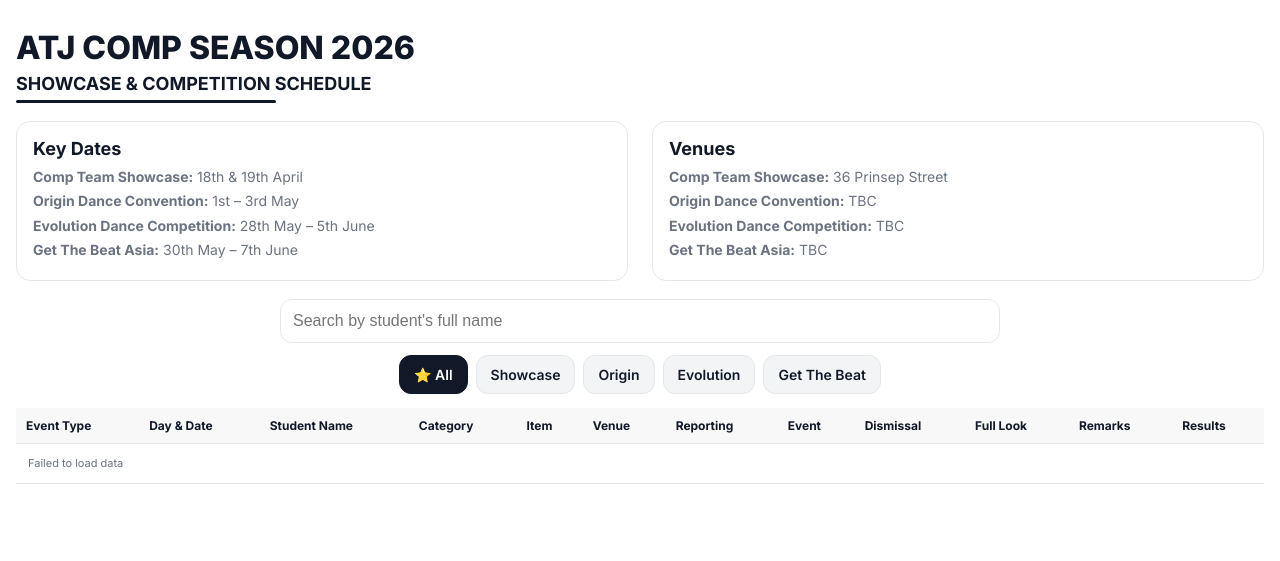
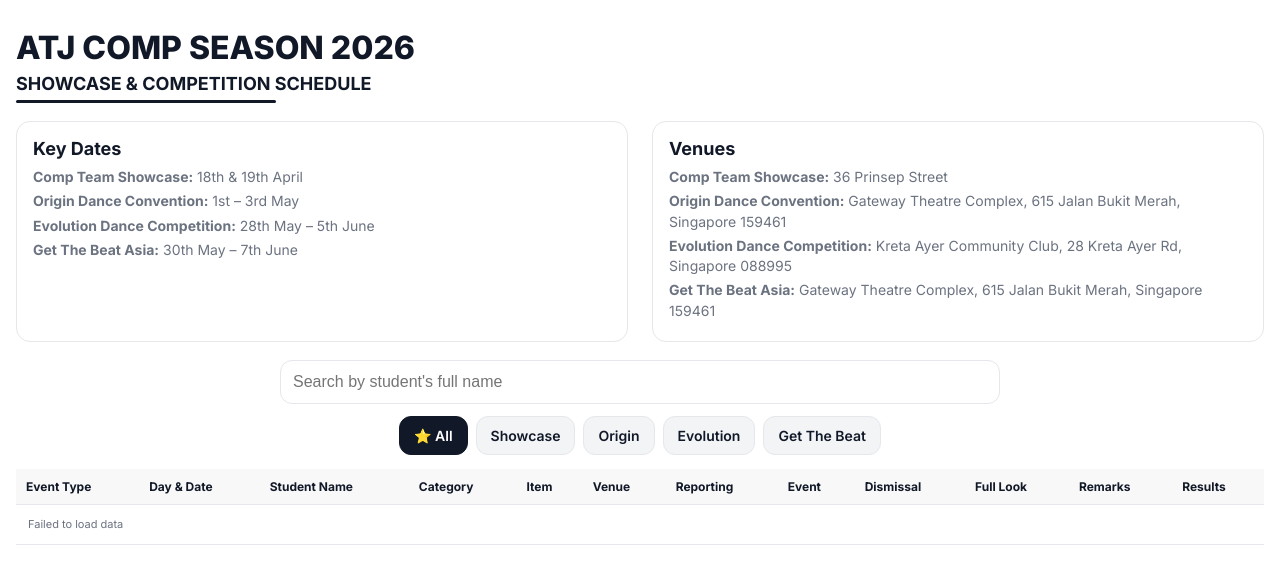
Before and after one commit to srii2605/atj-comp-season, a Flask app: page / in a window 1280 px wide. Shown: the top 561 px of the page. Run offline with Flask 3, Linux system fonts and the light colour scheme.

Commit message:
Update Origin site layout

```diff
--- a/templates/index.html
+++ b/templates/index.html
@@ -118,9 +118,9 @@
         <h3>Venues</h3>
         <div class="muted">
           <div><strong>Comp Team Showcase:</strong> 36 Prinsep Street</div>
-          <div><strong>Origin Dance Convention:</strong> TBC</div>
-          <div><strong>Evolution Dance Competition:</strong> TBC</div>
-          <div><strong>Get The Beat Asia:</strong> TBC</div>
+          <div><strong>Origin Dance Convention:</strong> Gateway Theatre Complex, 615 Jalan Bukit Merah, Singapore 159461</div>
+          <div><strong>Evolution Dance Competition:</strong> Kreta Ayer Community Club, 28 Kreta Ayer Rd, Singapore 088995</div>
+          <div><strong>Get The Beat Asia:</strong> Gateway Theatre Complex, 615 Jalan Bukit Merah, Singapore 159461</div>
         </div>
       </div>
     </div>
```
